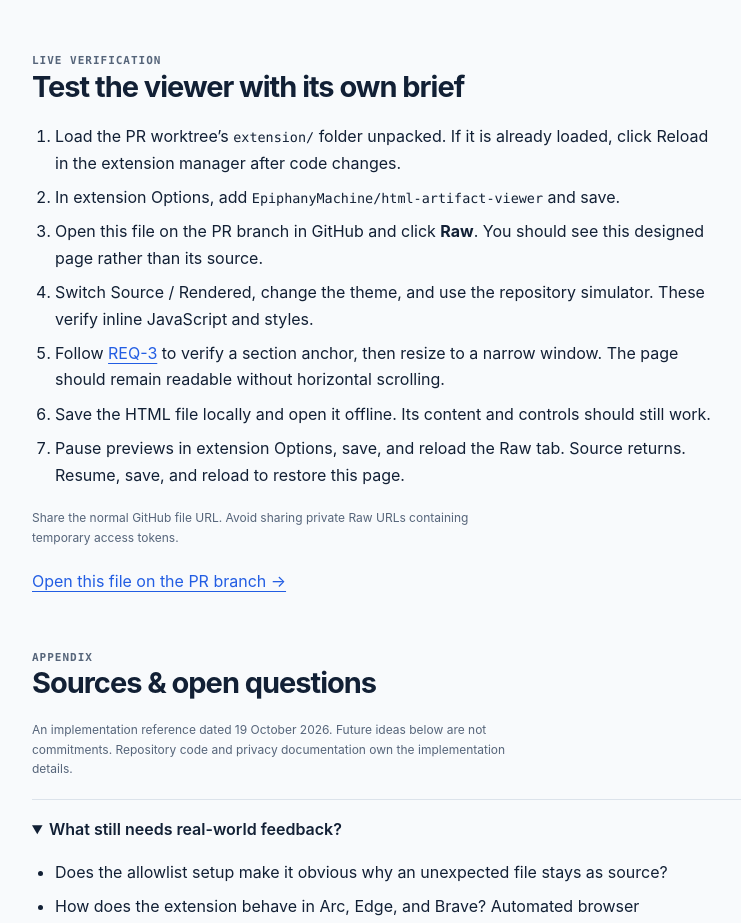
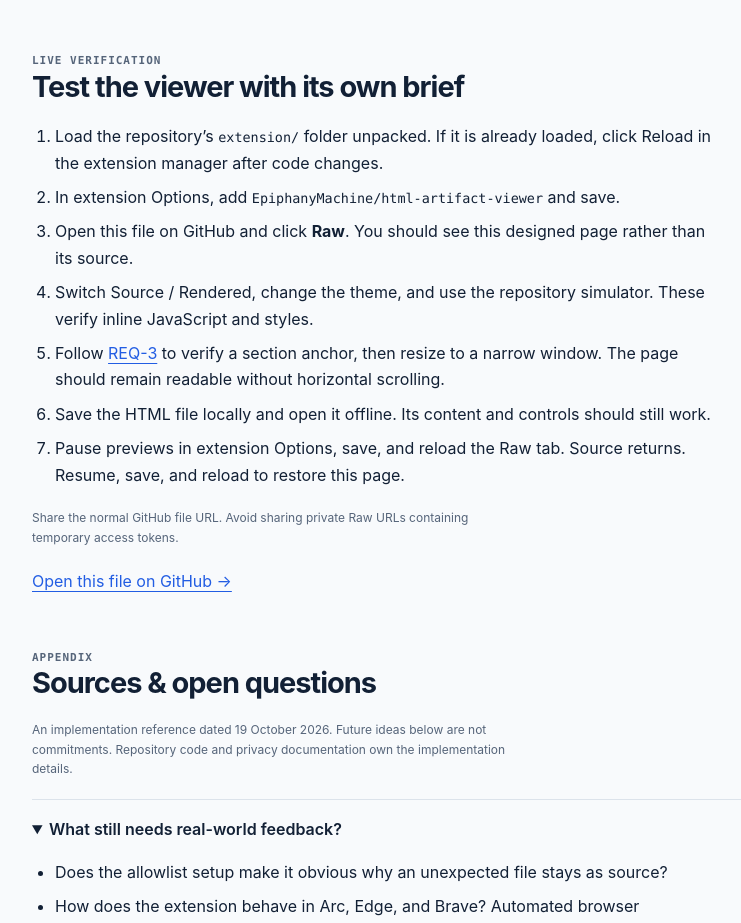
Before and after one commit to EpiphanyMachine/html-artifact-viewer, a browser extension: page docs/product-design.html in a window 1280 px wide. Shown: the part 4244-5167 px from the top of the page, without its empty margins (266-1007 px from the left). Drawn offline with Linux system fonts and the light colour scheme.

Commit message:
docs: point artifact links to main
Use stable main-branch links for the artifact and its implementation
sources so the document remains useful after merge.

```diff
--- a/docs/product-design.html
+++ b/docs/product-design.html
@@ -167,16 +167,16 @@
 
       <section id="try-it" aria-labelledby="try-title">
         <div><p class="eyebrow">Live verification</p><h2 id="try-title">Test the viewer with its own brief</h2></div>
-        <ol><li>Load the PR worktree’s <code>extension/</code> folder unpacked. If it is already loaded, click Reload in the extension manager after code changes.</li><li>In extension Options, add <code>EpiphanyMachine/html-artifact-viewer</code> and save.</li><li>Open this file on the PR branch in GitHub and click <strong>Raw</strong>. You should see this designed page rather than its source.</li><li>Switch Source / Rendered, change the theme, and use the repository simulator. These verify inline JavaScript and styles.</li><li>Follow <a href="#req-3">REQ-3</a> to verify a section anchor, then resize to a narrow window. The page should remain readable without horizontal scrolling.</li><li>Save the HTML file locally and open it offline. Its content and controls should still work.</li><li>Pause previews in extension Options, save, and reload the Raw tab. Source returns. Resume, save, and reload to restore this page.</li></ol>
+        <ol><li>Load the repository’s <code>extension/</code> folder unpacked. If it is already loaded, click Reload in the extension manager after code changes.</li><li>In extension Options, add <code>EpiphanyMachine/html-artifact-viewer</code> and save.</li><li>Open this file on GitHub and click <strong>Raw</strong>. You should see this designed page rather than its source.</li><li>Switch Source / Rendered, change the theme, and use the repository simulator. These verify inline JavaScript and styles.</li><li>Follow <a href="#req-3">REQ-3</a> to verify a section anchor, then resize to a narrow window. The page should remain readable without horizontal scrolling.</li><li>Save the HTML file locally and open it offline. Its content and controls should still work.</li><li>Pause previews in extension Options, save, and reload the Raw tab. Source returns. Resume, save, and reload to restore this page.</li></ol>
         <p class="caption">Share the normal GitHub file URL. Avoid sharing private Raw URLs containing temporary access tokens.</p>
-        <p><a href="https://github.com/EpiphanyMachine/html-artifact-viewer/blob/gh/initial-viewer/docs/product-design.html" rel="noreferrer">Open this file on the PR branch →</a></p>
+        <p><a href="https://github.com/EpiphanyMachine/html-artifact-viewer/blob/main/docs/product-design.html" rel="noreferrer">Open this file on GitHub →</a></p>
       </section>
 
       <section id="appendix" aria-labelledby="appendix-title">
         <div><p class="eyebrow">Appendix</p><h2 id="appendix-title">Sources & open questions</h2></div>
         <p class="caption">An implementation reference dated 19 October 2026. Future ideas below are not commitments. Repository code and privacy documentation own the implementation details.</p>
         <details open><summary>What still needs real-world feedback?</summary><div><ul><li>Does the allowlist setup make it obvious why an unexpected file stays as source?</li><li>How does the extension behave in Arc, Edge, and Brave? Automated browser verification currently uses Chromium.</li><li>Which other Git hosts warrant support? None are supported by v0.1.</li><li>What needs to change before store publication? Live use comes first; a store release, marketing demo, and promotional screenshots are deferred.</li></ul></div></details>
-        <details open><summary>Implementation sources</summary><div><p>All links below are optional references; this artifact itself needs no network access.</p><ul><li><a href="https://github.com/EpiphanyMachine/html-artifact-viewer/blob/gh/initial-viewer/README.md" rel="noreferrer">README: setup, compatibility, and scope</a></li><li><a href="https://github.com/EpiphanyMachine/html-artifact-viewer/blob/gh/initial-viewer/PRIVACY.md" rel="noreferrer">Privacy contract</a></li><li><a href="https://github.com/EpiphanyMachine/html-artifact-viewer/blob/gh/initial-viewer/extension/config.js" rel="noreferrer">Repository validation, matching, and preview policy</a></li><li><a href="https://github.com/EpiphanyMachine/html-artifact-viewer/blob/gh/initial-viewer/test/browser.test.js" rel="noreferrer">Unpacked Chromium verification</a></li></ul></div></details>
+        <details open><summary>Implementation sources</summary><div><p>All links below are optional references; this artifact itself needs no network access.</p><ul><li><a href="https://github.com/EpiphanyMachine/html-artifact-viewer/blob/main/README.md" rel="noreferrer">README: setup, compatibility, and scope</a></li><li><a href="https://github.com/EpiphanyMachine/html-artifact-viewer/blob/main/PRIVACY.md" rel="noreferrer">Privacy contract</a></li><li><a href="https://github.com/EpiphanyMachine/html-artifact-viewer/blob/main/extension/config.js" rel="noreferrer">Repository validation, matching, and preview policy</a></li><li><a href="https://github.com/EpiphanyMachine/html-artifact-viewer/blob/main/test/browser.test.js" rel="noreferrer">Unpacked Chromium verification</a></li></ul></div></details>
       </section>
       <footer><p>HTML Artifact Viewer · Independently developed by Greg Hilkert.</p><p>Built with Codex using Effective HTML. One portable HTML file.</p></footer>
     </main>
```
